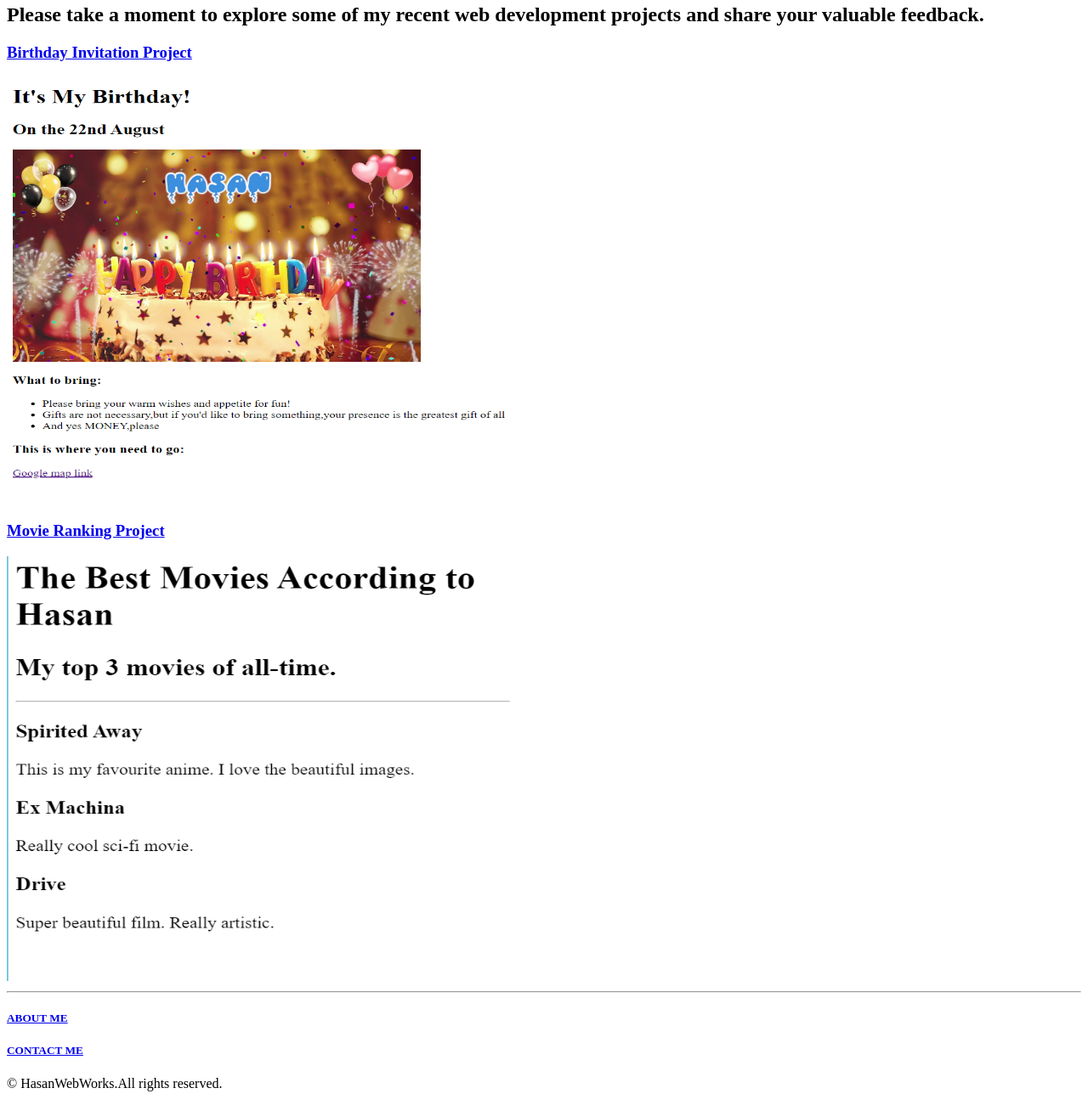
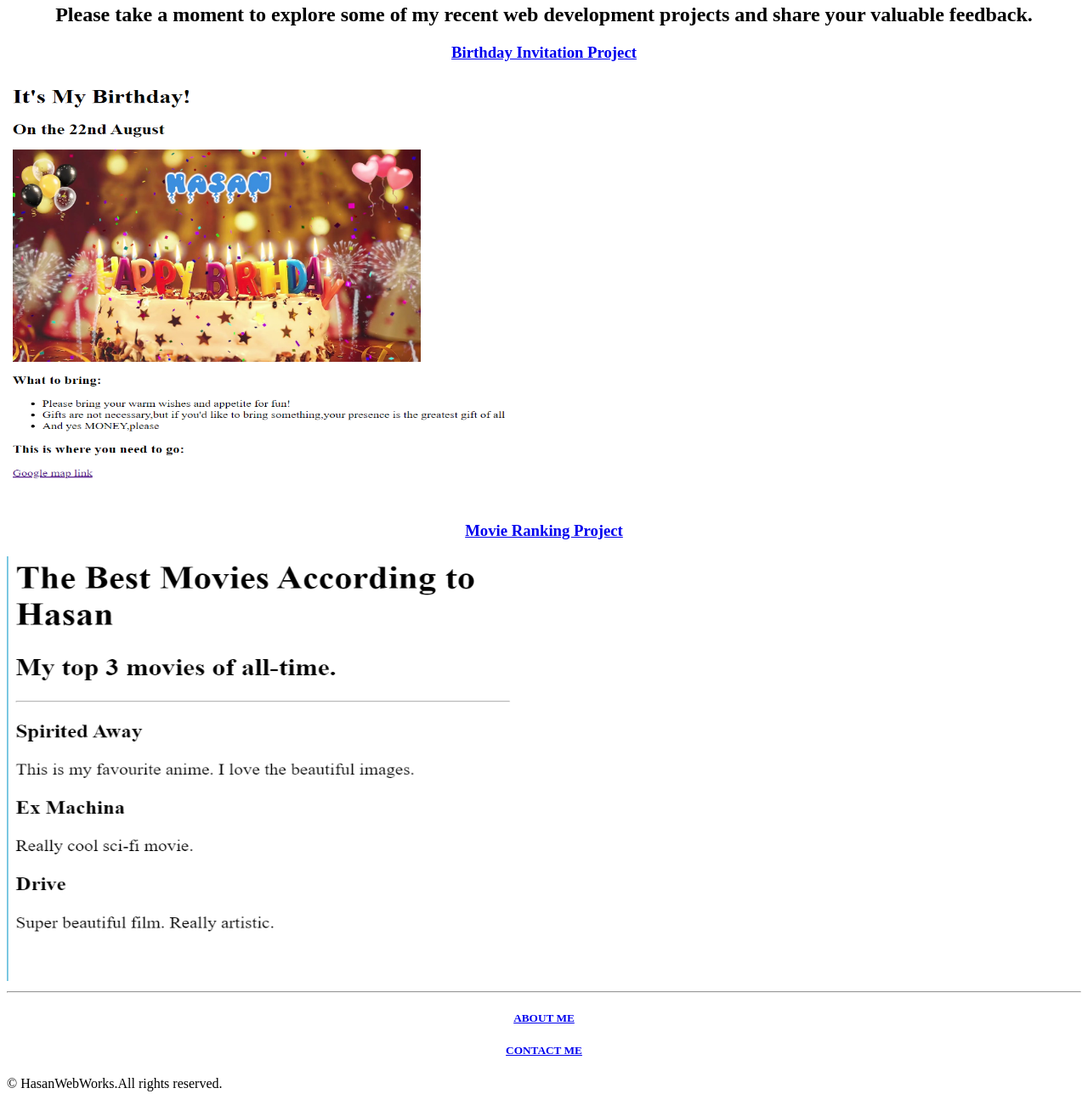
Before and after one commit to HasanZaidi15018/html-portfolio, a plain HTML site: page index.html in a window 1280 px wide. Shown: the part 163-1464 px from the top of the page at 85% size. Drawn offline with Linux system fonts and the light colour scheme.

Commit message:
Update index.html

```diff
--- a/index.html
+++ b/index.html
@@ -10,14 +10,14 @@
         <center><h1>EXPLORE HASAN'S WORK</h1></center></center>
         <h5><a href="./resume.html">MY RESUME</a></h5>
         <hr/>
-        <h2>Please take a moment to explore some of my recent web development projects and share your valuable feedback.</h2>
-        <h3><a href="./public/birthday-invite.html">Birthday Invitation Project</a></h3>
+        <center><h2>Please take a moment to explore some of my recent web development projects and share your valuable feedback.</h2></center>
+        <center><h3><a href="./public/birthday-invite.html">Birthday Invitation Project</a></h3></center>
         <img src="./assets/images/Birthday Project Preview .png" width="600" height="500" alt="Preview Of Birthday Project"/>
-        <h3><a href="./public/movie-ranking.html">Movie Ranking Project</a></h3>
+        <center><h3><a href="./public/movie-ranking.html">Movie Ranking Project</a></h3></center>
         <img src="./assets/images/Best Movie Project Preview.png" width="600" height="500" alt="Preview of best movie ranking"/>
         <hr/>
-        <h5><a href="./public/about.html">ABOUT ME</a></h3>
-        <h5><a href="./public/contact.html">CONTACT ME</a></h3>
+        <center><h5><a href="./public/about.html">ABOUT ME</a></h3></center>
+        <center><h5><a href="./public/contact.html">CONTACT ME</a></h3></center>
         <footer>
         <p>© HasanWebWorks.All rights reserved.</p>
       </footer>
```
